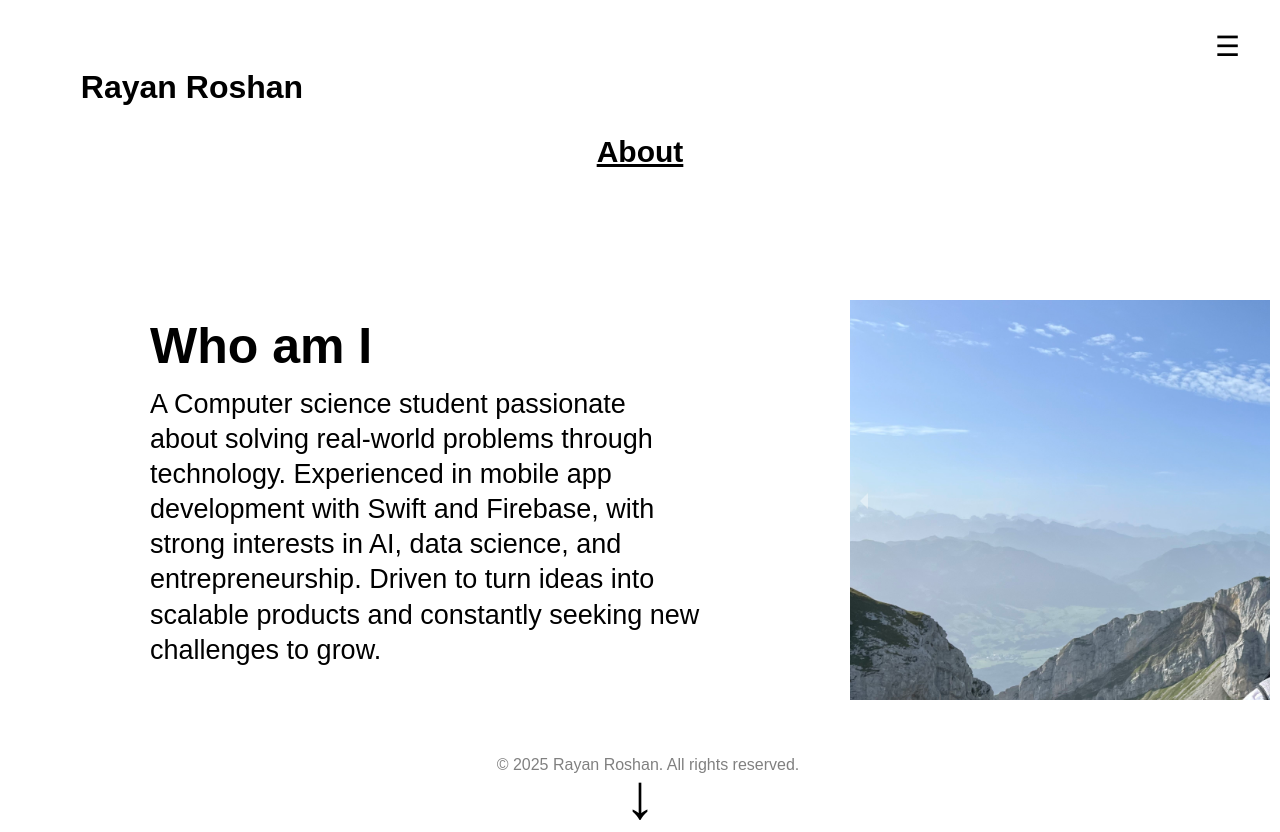
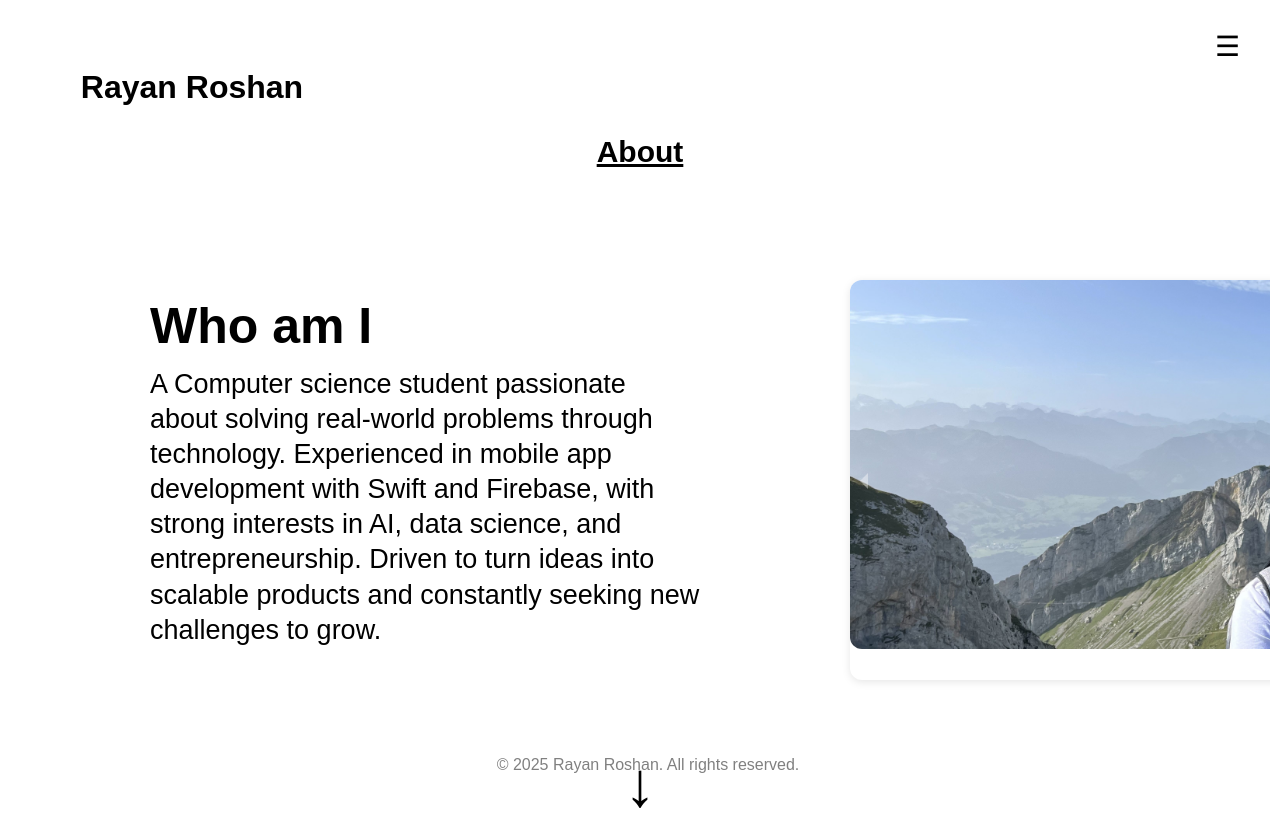
Before and after one commit to Rayan-Roshan21/Rayan_Roshan_website, a React (Vite) app in the folder Rayan_Roshan_Website/: page /about in a window 1280 px wide. Shown: the top 832 px of the page. Built offline with nearby package versions, Linux system fonts and the light colour scheme.

Commit message:
Made minor adjustments

```diff
--- a/Rayan_Roshan_Website/src/Components/Down_arrow/Down_arrow.css
+++ b/Rayan_Roshan_Website/src/Components/Down_arrow/Down_arrow.css
@@ -1,5 +1,5 @@
 .arrow {
-  margin-top: 752px;
+  margin-top: 740px;
   display: flex;
   animation: bounce 1.2s infinite;
   font-family: Arial, Helvetica, sans-serif;
--- a/Rayan_Roshan_Website/src/Components/Image_carousel/Image_slideshow.css
+++ b/Rayan_Roshan_Website/src/Components/Image_carousel/Image_slideshow.css
@@ -1,11 +1,13 @@
 .box {
-  max-width: 700px;
   width: 700px;
-  height: 400px; /* Set your desired height */
+  height: 400px; /* Set a fixed height */
   position: absolute;
-  top: 300px;
+  top: 280px;
   left: 850px;
-  overflow: hidden; /* Hide overflow */
+  overflow: hidden;
+  background: #fff;
+  box-shadow: 0 2px 8px rgba(0,0,0,0.1);
+  border-radius: 12px;
   display: flex;
   align-items: center;
   justify-content: center;
@@ -14,6 +16,32 @@
 .slide img {
   width: 100%;
   height: 100%;
-  object-fit: contain; /* or 'cover' if you want to fill the box */
+  object-fit: cover; /* Ensures images fill the box */
+  border-radius: 12px;
   display: block;
 }
+
+.nav_btn {
+  position: absolute;
+  top: 50%;
+  transform: translateY(-50%);
+  background: #fff;
+  z-index: 4;
+  border: none;
+  width: 3rem;
+  height: 3rem;
+  border-radius: 50%;
+  box-shadow: 0 2px 8px rgba(0,0,0,0.15);
+  display: flex;
+  align-items: center;
+  justify-content: center;
+  cursor: pointer;
+}
+
+.nav_btn_left {
+  left: 10px;
+}
+
+.nav_btn_right {
+  right: 10px;
+}
--- a/Rayan_Roshan_Website/src/Pages_CSS/About.css
+++ b/Rayan_Roshan_Website/src/Pages_CSS/About.css
@@ -14,7 +14,7 @@
   font-family: Arial, Helvetica, sans-serif;
     font-size: 50px;
     position: absolute;
-    top: 275px;
+    top: 255px;
     left: 150px;
 }
 
@@ -22,7 +22,7 @@
   font-family: Arial, Helvetica, sans-serif;
     font-size: 27px;
     position: absolute;
-    top: 360px;
+    top: 340px;
     left: 150px;
     width: 550px;
     line-height: 1.3;
```
Also changed, not shown: Rayan_Roshan_Website/src/assets/Picture3.jpg.
